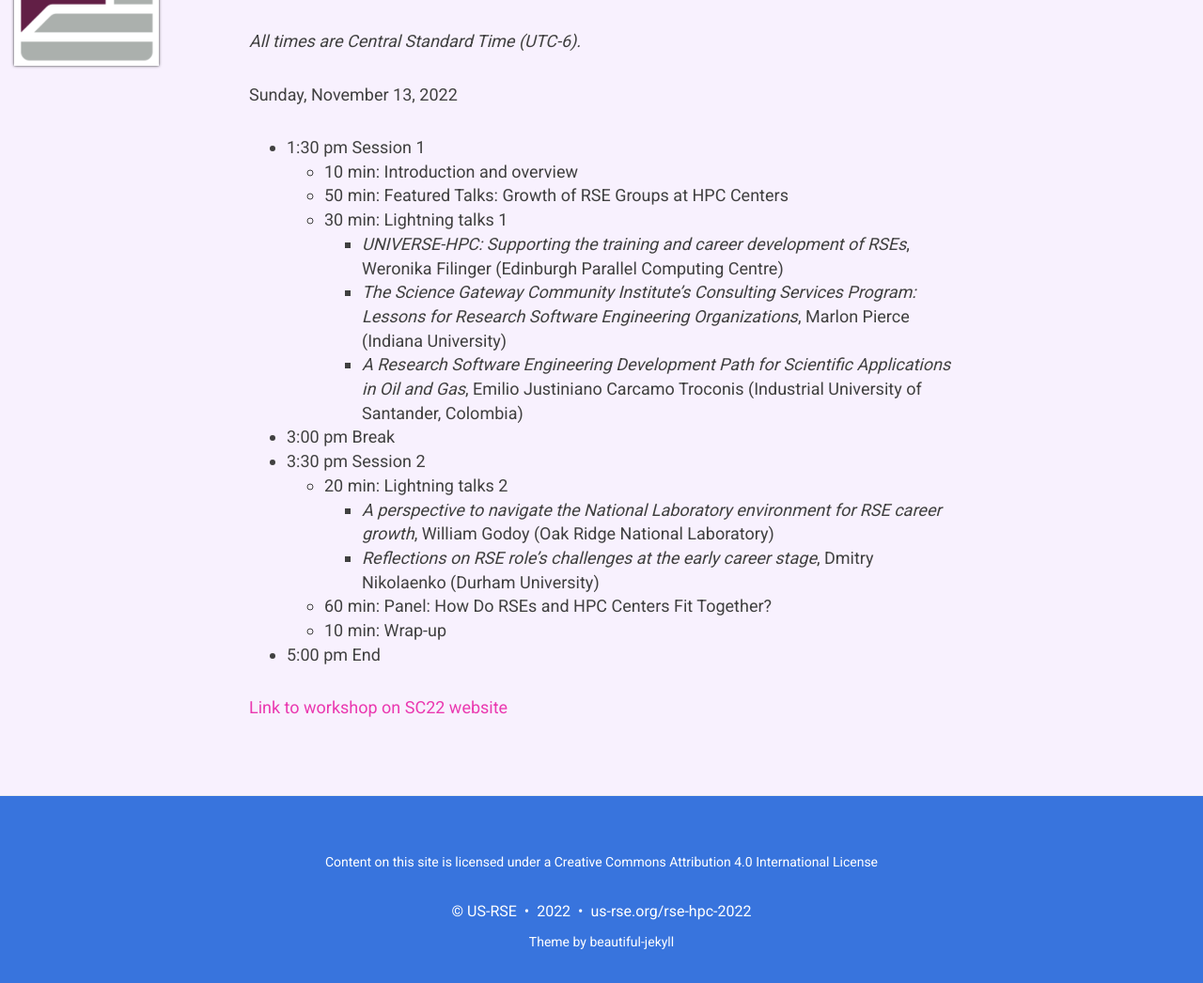
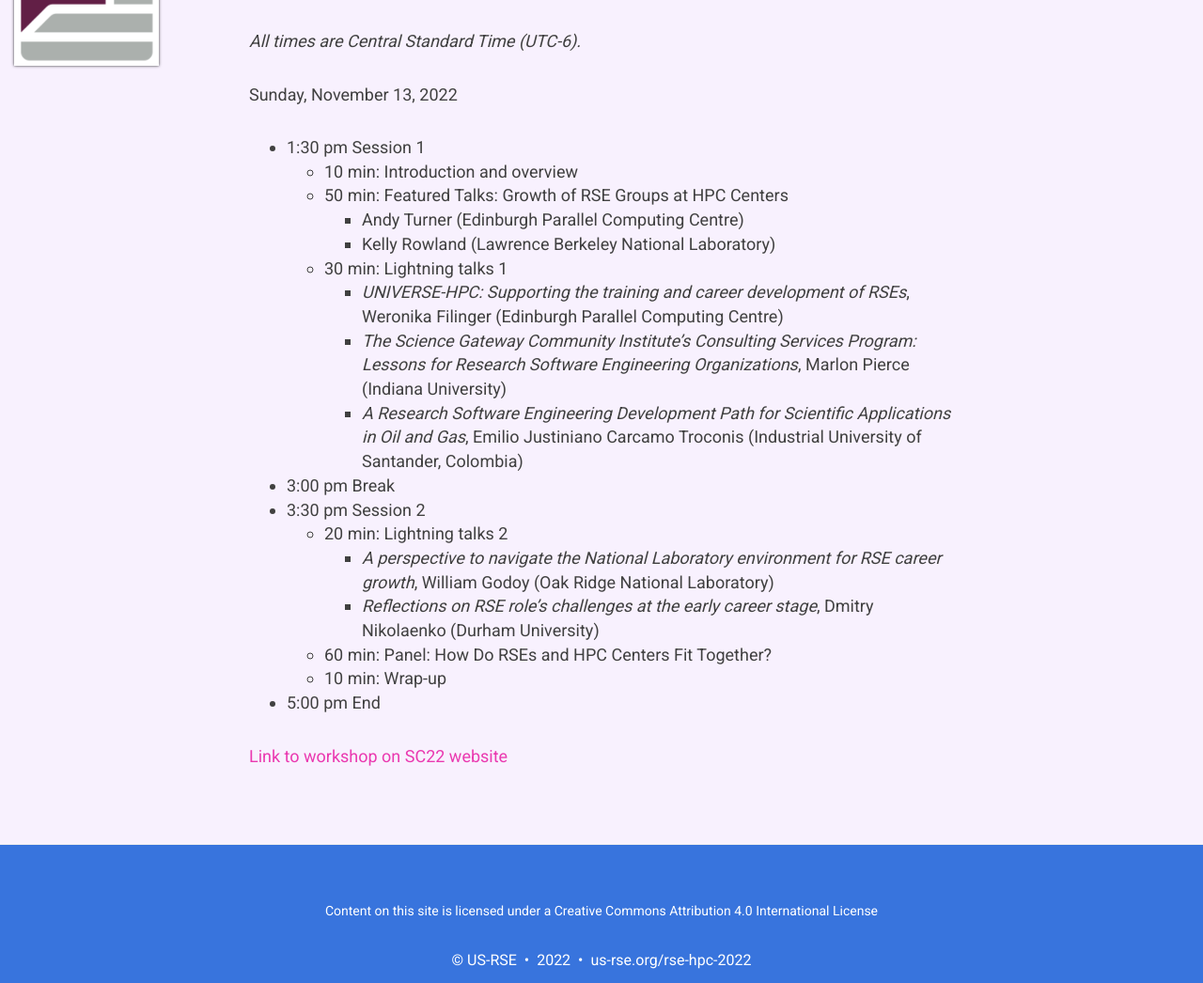
Before and after one commit to USRSE/rse-hpc-2022, a Jekyll site: the page built from pages/agenda.md, in a window 1280 px wide and 1315 px high. Shown: the part 100-1146 px from the top of the window at 94% size. Built offline with Jekyll 4.4.1, drawn with Linux system fonts in a browser that asks for light colours; nearby versions of some CDN libraries.

Commit message:
Add featured talk speakers

```diff
--- a/pages/agenda.md
+++ b/pages/agenda.md
@@ -11,6 +11,8 @@ Sunday, November 13, 2022
 - 1:30 pm Session 1
     - 10 min:  Introduction and overview
     - 50 min:  Featured Talks:  Growth of RSE Groups at HPC Centers
+        - Andy Turner (Edinburgh Parallel Computing Centre)
+        - Kelly Rowland (Lawrence Berkeley National Laboratory)
     - 30 min:  Lightning talks 1
         - _UNIVERSE-HPC: Supporting the training and career development of RSEs_,
         Weronika Filinger (Edinburgh Parallel Computing Centre)
```
